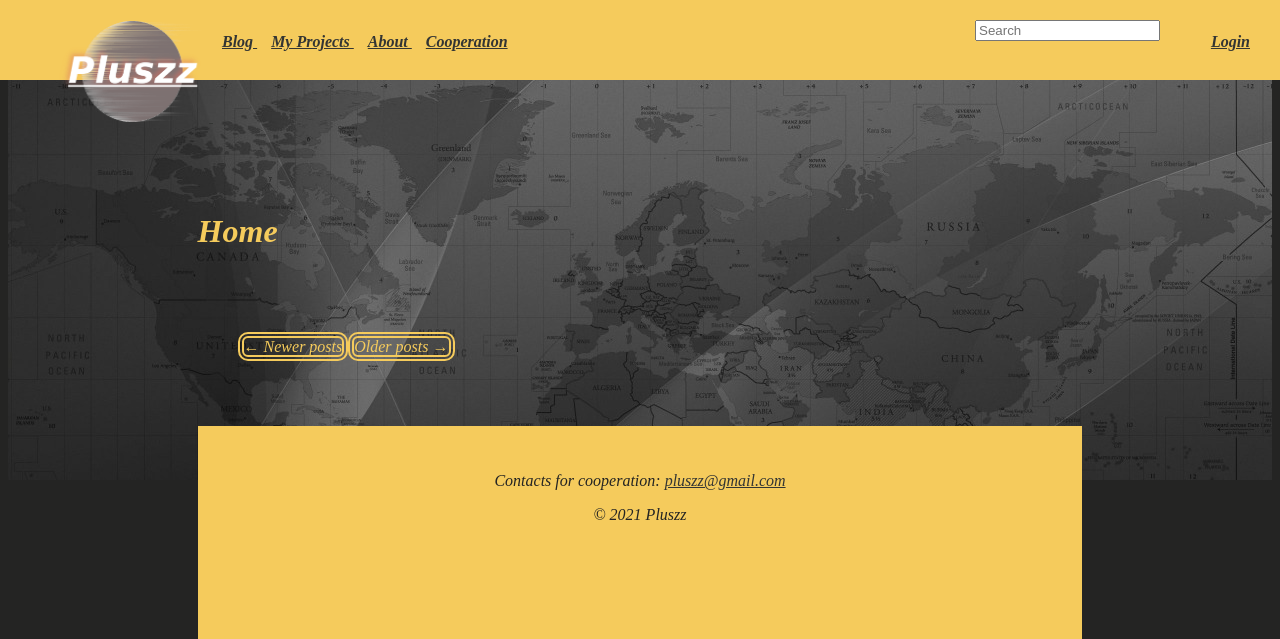
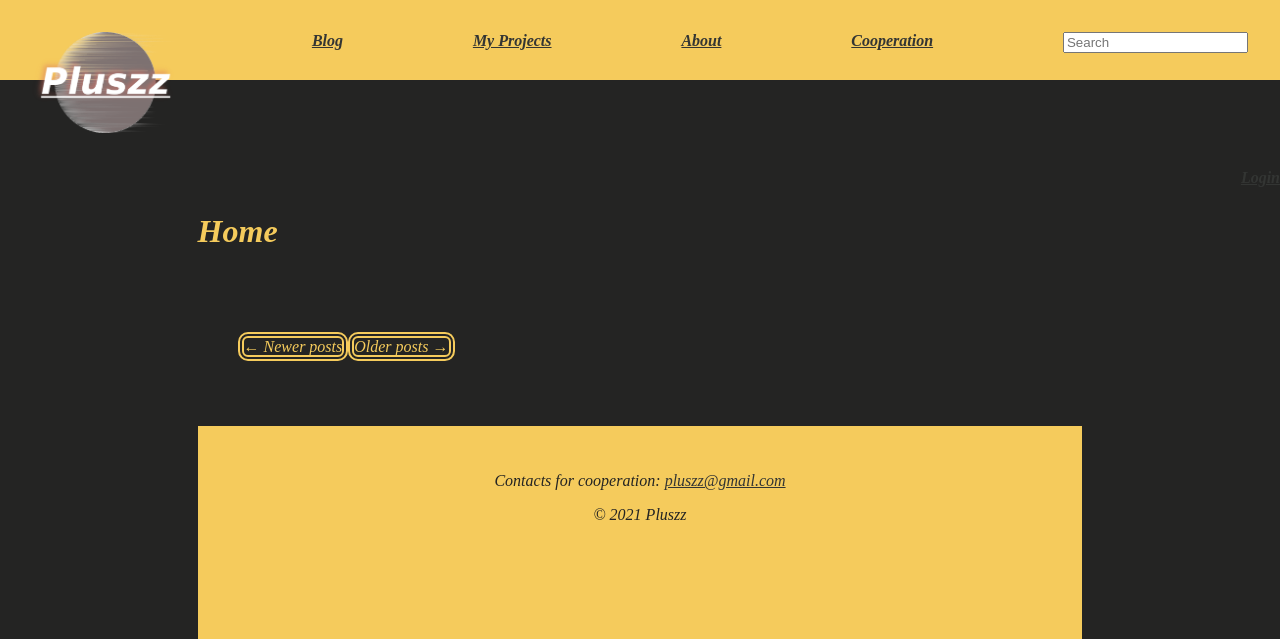
Before and after one commit to rubpluszz/pluszzblog, a Flask app: page / in a window 1280 px wide. Shown: the top 639 px of the page. Run offline with Flask 2, Linux system fonts and the light colour scheme; data that the repository does not hold is empty; some libraries are stand-ins or nearby versions.

Commit message:
debug post form

```diff
--- a/app/models.py
+++ b/app/models.py
@@ -228,7 +228,7 @@ class Post(db.Model):
     version = db.Column(db.Integer, default=0)#Sestem posts version control
     language = db.Column(db.String(10), index=True)
     title_image = db.Column(db.String(140))
-    description = db.Column(db.String(140))#description post
+    description = db.Column(db.String(160))#description post
 
     def vievs_upper():
         self.vievs = self.c.vievs + 1
--- a/app/static/style.css
+++ b/app/static/style.css
@@ -54,9 +54,11 @@ li.navbar-menu{
 	position: relative;
 }
 
-li.navbar-li{
-	display: inline;
-	padding-left: 14px
+.navbar-collapse{
+	margin:2em;
+	display: flex;
+	flex-direction: row;
+	justify-content: space-between;
 }
 
 li.navbar-brand-img{
@@ -176,7 +178,7 @@ img.featurette-image{
 	align-content: right;
 }
 
-.index-post-form{
+.in-form{
 	display: flex;
 	flex-direction: column;
 	color:#F5CB5C;
--- a/app/templates/base.html
+++ b/app/templates/base.html
@@ -12,7 +12,7 @@
       {% endif %}
     </title>
 
-    <link rel="stylesheet" href="{{ url_for('static', filename='style.css', v=2.311) }}">
+    <link rel="stylesheet" href="{{ url_for('static', filename='style.css', v=2.317) }}">
 
   </head>
 
@@ -24,44 +24,42 @@
 
       <nav class="navbar" id="navbar">
         <div class="navbar-collapse" id="bs-example-navbar-collapse-1">
-          <ul class="nav navbar-nav">
-
-            <li class="navbar-li navbar-brand-img">
+          <div class="navbar-li navbar-brand-img">
               <a class="navbar-brand" href="{{ url_for('main.index') }}">
                 <img id="logo-image" src="{{ url_for('static', filename='logo.png') }}">
               </a>
-            </li>
-            <li class="navbar-li blog-link navbar-menu" id="blog-link">
+          </div>
+          <div class="navbar-li blog-link navbar-menu" id="blog-link">
               <a href="{{ url_for('main.index') }}">
                  {{ _("Blog")}}
               </a>
-            </li>
-            <li class="navbar-li my_projects navbar-menu" id="my_projects">
+          </div>
+          <div class="navbar-li my_projects navbar-menu" id="my_projects">
               <a href="{{ url_for('main.index') }}">
                  {{ _("My Projects") }}
               </a>
-            </li>
-            <li class="navbar-li about navbar-menu" id="about">
+          </div>
+          <div class="navbar-li about navbar-menu" id="about">
               <a href="{{ url_for('main.index') }}">
                  {{ _("About") }}
               </a>
-            </li>
-            <li class="navbar-li cooperation navbar-menu" id="cooperation">
+          </div>
+          <div class="navbar-li cooperation navbar-menu" id="cooperation">
               <a href="{{ url_for('main.index') }}">
                  {{ _("Cooperation") }}
               </a>
-            </li>
-            <li class="navbar-li search-field " id="search">
+          </div>
+          <div class="navbar-li search-field " id="search">
               <input type="search" name="q" placeholder="Search">
-            </li>
+          </div>
             {% if not current_user.is_anonymous %}
-            <li class="navbar-li current_user navbar-menu" id="current_user">
+          <div class="navbar-li current_user navbar-menu" id="current_user">
                 <a href="{{ url_for('main.index') }}">
                    {{ current_user.username }}
                 </a>
             {% endif %}
-            </li>
-            <li class="navbar-li  login-logout" id="login-logout" align="right">
+          </div>
+          <div class="navbar-li  login-logout" id="login-logout" align="right">
               <a href="
                 {% if current_user.is_anonymous %}
                     {{ url_for('auth.login') }}">
@@ -71,9 +69,7 @@
                     {{ _('Logout') }}
                 {% endif %}
               </a>
-            </li>
-
-          </ul>
+          </div>
         </div>
       </nav>
 
--- a/app/templates/index.html
+++ b/app/templates/index.html
@@ -6,20 +6,38 @@
 
                     <div class="index-post-form">
                         {% if user.role %}
+                            <form action="" method="post" class="in-form" novalidate>
+                              {{ form.hidden_tag() }}
                               {{ form.post_title.label }}
                               {{ form.post_title(size=100) }}
+                              {% for error in form.post_title.errors %}
+                                <span style="color: red;">[{{ error }}]</span>
+                              {% endfor %}
                               {{ form.post_section.label }}
                               {{ form.post_section(size=100) }}
+                              {% for error in form.post_section.errors %}
+                                <span style="color: red;">[{{ error }}]</span>
+                              {% endfor %}
                               {{ form.description.label }}
                               {{ form.description(size=100) }}
+                              {% for error in form.description.errors %}
+                                <span style="color: red;">[{{ error }}]</span>
+                              {% endfor %}
                               {{ form.post.label }}
                               {{ form.post(rows='20')}}
+                              {% for error in form.post.errors %}
+                                <span style="color: red;">[{{ error }}]</span>
+                              {% endfor %}
                               {{ form.title_image.label }}
                               {{ form.title_image(size=100)}}
+                              {% for error in form.title_image.errors %}
+                                <span style="color: red;">[{{ error }}]</span>
+                              {% endfor %}
                               <br>
                               <div class="index-post-button button" id="index-post-button">
-                               {{ form.submit }}
+                               {{ form.submit() }}
                               </div>
+                            </form>
                         {% else %}
                             <!--тут будуть закріпленні пости-->
 
```
Lines whose indentation alone changed are shown as unchanged.
